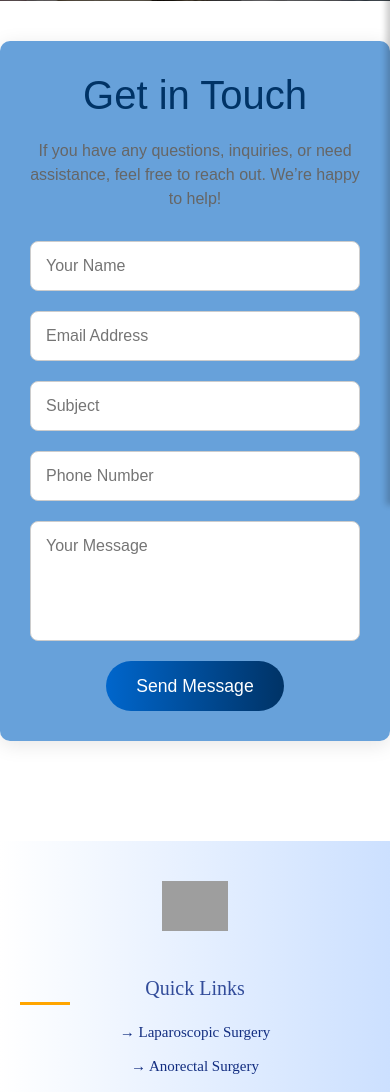
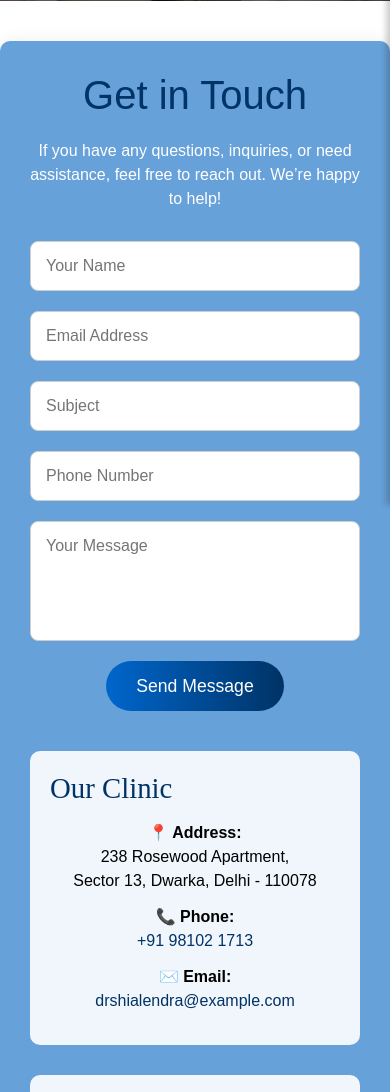
Before and after one commit to AJ0043/Surgical-Solution, a Django app: page /Contact/ in a window 390 px wide. Shown: the part 339-1431 px from the top of the page. Run offline with Django 5.2, Linux system fonts and the light colour scheme; some libraries are stand-ins or nearby versions; grey boxes are pictures that could not be loaded.

Commit message:
first commit

```diff
--- a/MyApp/templates/Contact.html
+++ b/MyApp/templates/Contact.html
@@ -8,7 +8,6 @@
         color: #333;
         margin: 0;
         padding: 0;
-
     }
 
     .Banner {
@@ -49,7 +48,7 @@
         padding: 30px;
         border-radius: 10px;
         box-shadow: 0 4px 20px rgba(0,0,0,0.1);
-        background:rgba(39, 121, 202,0.7);
+        background: rgba(39, 121, 202, 0.7);
     }
 
     .Container h1 {
@@ -62,14 +61,13 @@
     .Container p {
         text-align: center;
         margin-bottom: 30px;
-        color: #666;
+        color: #fff;
     }
 
     form {
         display: grid;
         gap: 20px;
         grid-template-columns: 1fr 1fr;
-
     }
 
     form input, form textarea {
@@ -106,6 +104,46 @@
         background: linear-gradient(to right, #003366, #0066cc);
     }
 
+    .contact-details-map {
+        display: flex;
+        justify-content: space-between;
+        margin-top: 40px;
+        gap: 30px;
+        flex-wrap: wrap;
+    }
+
+    .contact-left, .contact-right {
+        flex: 1;
+        min-width: 300px;
+        background: rgba(255, 255, 255, 0.9);
+        padding: 20px;
+        border-radius: 10px;
+        color: #003366;
+        font-size: 1rem;
+    }
+
+    .contact-left h2 {
+        font-size: 1.8rem;
+        margin-bottom: 15px;
+        color: #003366;
+        font-family:Serif;
+    }
+
+    .contact-left p {
+        margin-bottom: 12px;
+        line-height: 1.5;
+        color:black;
+    }
+
+    .contact-left a {
+        color: #003366;
+        text-decoration: none;
+    }
+
+    .contact-left a:hover {
+        text-decoration: underline;
+    }
+
     @media (max-width: 768px) {
         .Banner {
             height: 220px;
@@ -117,6 +155,14 @@
 
         form {
             grid-template-columns: 1fr;
+        }
+
+        .contact-details-map {
+            flex-direction: column;
+        }
+
+        .contact-left, .contact-right {
+            width: 100%;
         }
     }
 
@@ -130,14 +176,17 @@
 </style>
 
 <div class="Contact">
+    <!-- 🔹 Banner -->
     <div class="Banner">
         <h1>Contact Us</h1>
     </div>
 
+    <!-- 🔹 Main Container -->
     <div class="Container">
         <h1>Get in Touch</h1>
         <p>If you have any questions, inquiries, or need assistance, feel free to reach out. We’re happy to help!</p>
 
+        <!-- 🔹 Contact Form -->
         <form method="POST">
             {% csrf_token %}
             <input type="text" name="name" placeholder="Your Name" required>
@@ -150,6 +199,31 @@
                 <button type="submit">Send Message</button>
             </div>
         </form>
+
+        <!-- 🔹 Contact Info + Map -->
+        <div class="contact-details-map">
+            <div class="contact-left">
+                <h2>Our Clinic</h2>
+                <p><strong>📍 Address:</strong><br>238 Rosewood Apartment,<br>Sector 13, Dwarka, Delhi - 110078</p>
+
+                <p><strong>📞 Phone:</strong><br><a href="tel:+91981021713">+91 98102 1713</a></p>
+
+                <p><strong>✉️ Email:</strong><br><a href="mailto:drshialendra@example.com">drshialendra@example.com</a></p>
+            </div>
+
+            <div class="contact-right">
+                <iframe
+                    src="https://www.google.com/maps/embed?pb=!1m18!1m12!1m3!1d3503.207771924772!2d77.0339834!3d28.593543099999998!2m3!1f0!2f0!3f0!3m2!1i1024!2i768!4f13.1!3m3!1m2!1s0x390d1ac7f08ada81%3A0xdb20173c0c84b885!2sLaser%20Surgical%20Solution!5e0!3m2!1sen!2sin!4v1744280944559!5m2!1sen!2sin"
+                    width="100%"
+                    height="300"
+                    style="border:0; border-radius: 10px;"
+                    allowfullscreen=""
+                    loading="lazy"
+                    referrerpolicy="no-referrer-when-downgrade">
+                </iframe>
+            </div>
+
+        </div>
     </div>
 </div>
 
--- a/MyApp/templates/Store/Inc/Navbar.html
+++ b/MyApp/templates/Store/Inc/Navbar.html
@@ -151,7 +151,7 @@
     /* 🔹 Appointment Button */
     .appointment-btn {
       padding: 10px 20px;
-      background: rgb(102, 186, 136);
+      background: linear-gradient(135deg, #2980b9, #6dd5fa);
       color: rgb(39, 27, 27);
       border-radius: 5px;
       font-size: 16px;
@@ -162,9 +162,10 @@
     }
 
     .appointment-btn:hover {
-      background: rgb(239, 234, 232);
+      background: linear-gradient(135deg, #2980b9,rgb(109, 250, 179));
       transform: scale(1.05);
       color: teal;
+      transition:0.3s ease;
     }
 
     /* 🔹 Sidebar Menu */
--- a/MyApp/urls.py
+++ b/MyApp/urls.py
@@ -22,6 +22,7 @@ urlpatterns = [
     path('About/', views.About, name='About'),
     path('Contact/', views.Contact, name='Contact'),
     path('Book/', views.Book, name='Book'),
+    path('html/', views.Html, name='html'),
 
 
 
--- a/MyApp/views.py
+++ b/MyApp/views.py
@@ -74,3 +74,6 @@ def Contact(request):
 
 def Book(request):
     return render(request,"Book.html")
+
+def Html(request):
+    return render(request,"html.html")
```
Also changed, not shown: MyApp/templates/html.html (added, +159 -0 lines), 4 other files.
